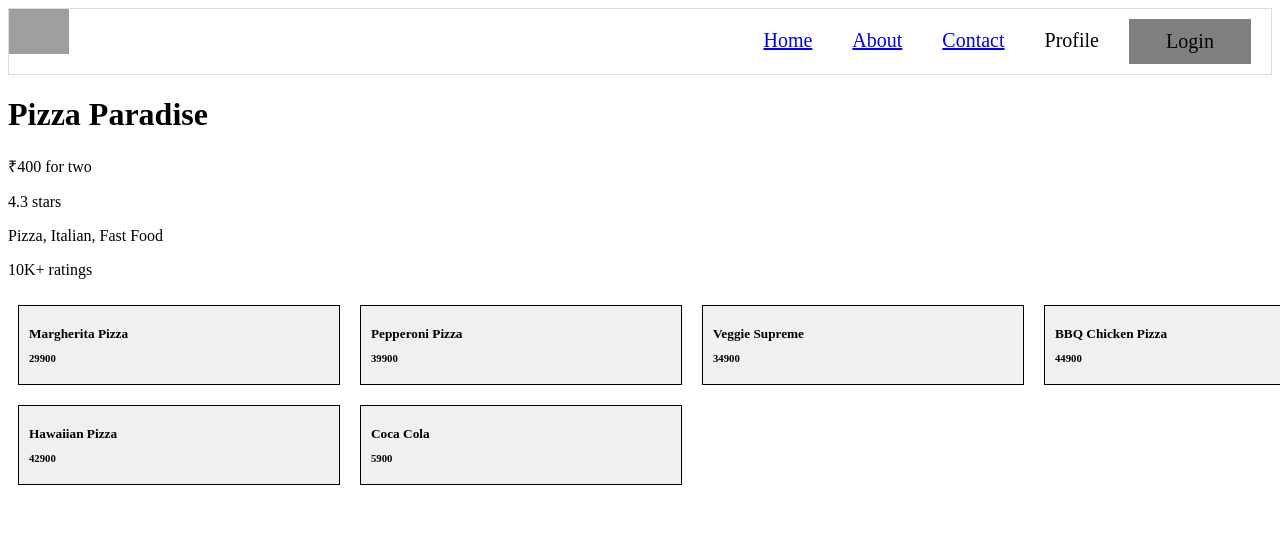
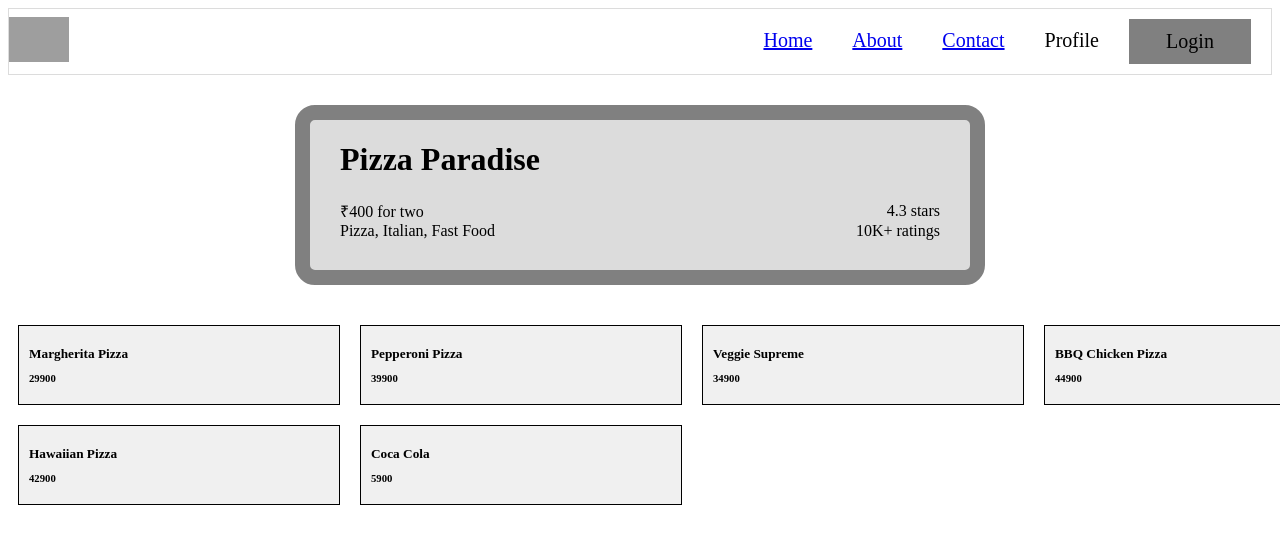
Before and after one commit to ibrahimmuqsith/react-practice, a React (Vite) app: page /restaurant/1 in a window 1280 px wide. Shown: the top 544 px of the page. Built offline with nearby package versions, Linux system fonts and the light colour scheme; grey boxes are pictures that could not be loaded.

Commit message:
menu container with styles

```diff
--- a/src/index.scss
+++ b/src/index.scss
@@ -1,6 +1,16 @@
+#root p {
+    margin: 0 !important;
+}
+
+.flex-space-between {
+    display: flex;
+    align-items: center;
+    justify-content: space-between;
+}
+
 .header {
     display: flex;
-    align-items: 'center';
+    align-items: center;
     justify-content: space-between;
     border: 1px solid gainsboro;
 
@@ -104,3 +114,14 @@
         height: 300px;
     }
 }
+
+.menucontainer {
+    .restaurantInfo {
+        max-width: 600px;
+        margin: 30px auto;
+        padding: 0 30px 30px;
+        background: gainsboro;
+        border-radius: 20px;
+        border: 15px solid gray;
+    }
+}
```
